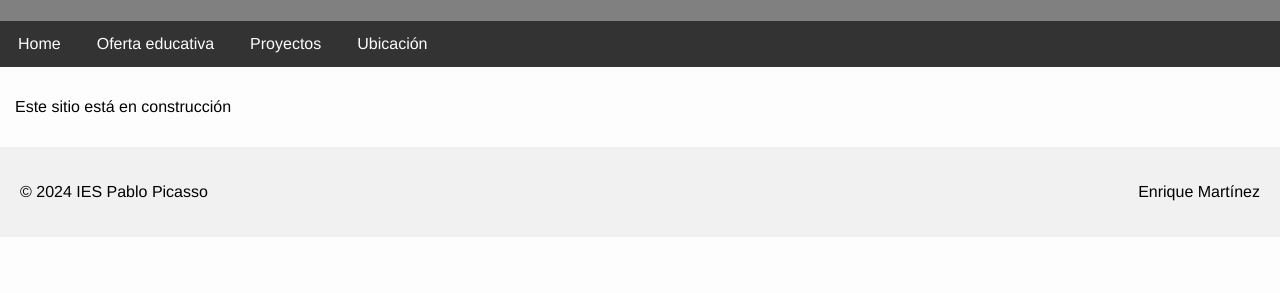
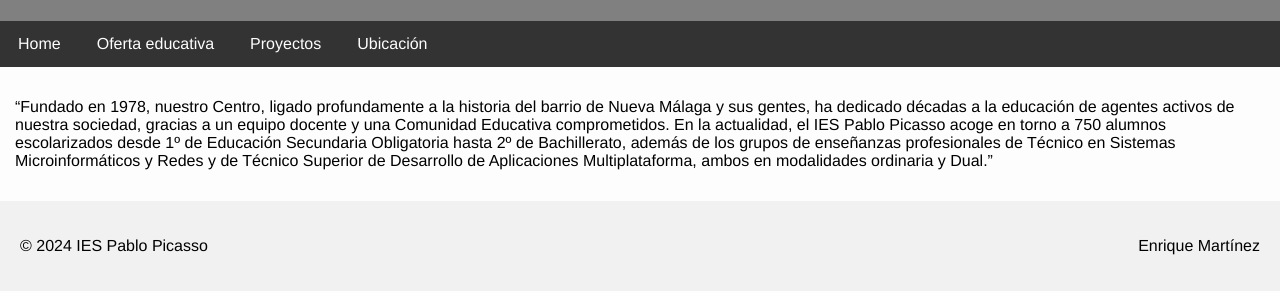
Before and after one commit to SamueDAM/ExamenGIT_Samuel, a plain HTML site: page ExamenGIT_Samuel/index.html in a window 1280 px wide. Shown: the part 99-392 px from the top of the page. Drawn offline with Linux system fonts and the light colour scheme.

Commit message:
Update index.html
Descripción del instituto

```diff
--- a/ExamenGIT_Samuel/index.html
+++ b/ExamenGIT_Samuel/index.html
@@ -19,7 +19,15 @@
     <div class="contenido">
 
         <p>
-            Este sitio está en construcción
+            “Fundado en 1978, nuestro Centro, ligado profundamente a la historia del barrio de
+Nueva Málaga y sus gentes, ha dedicado décadas a la educación de agentes activos de
+nuestra sociedad, gracias a un equipo docente y una Comunidad Educativa
+comprometidos.
+En la actualidad, el IES Pablo Picasso acoge en torno a 750 alumnos escolarizados desde
+1º de Educación Secundaria Obligatoria hasta 2º de Bachillerato, además de los grupos
+de enseñanzas profesionales de Técnico en Sistemas Microinformáticos y Redes y de
+Técnico Superior de Desarrollo de Aplicaciones Multiplataforma, ambos en modalidades
+ordinaria y Dual.”
         </p>
 
     </div>
```
